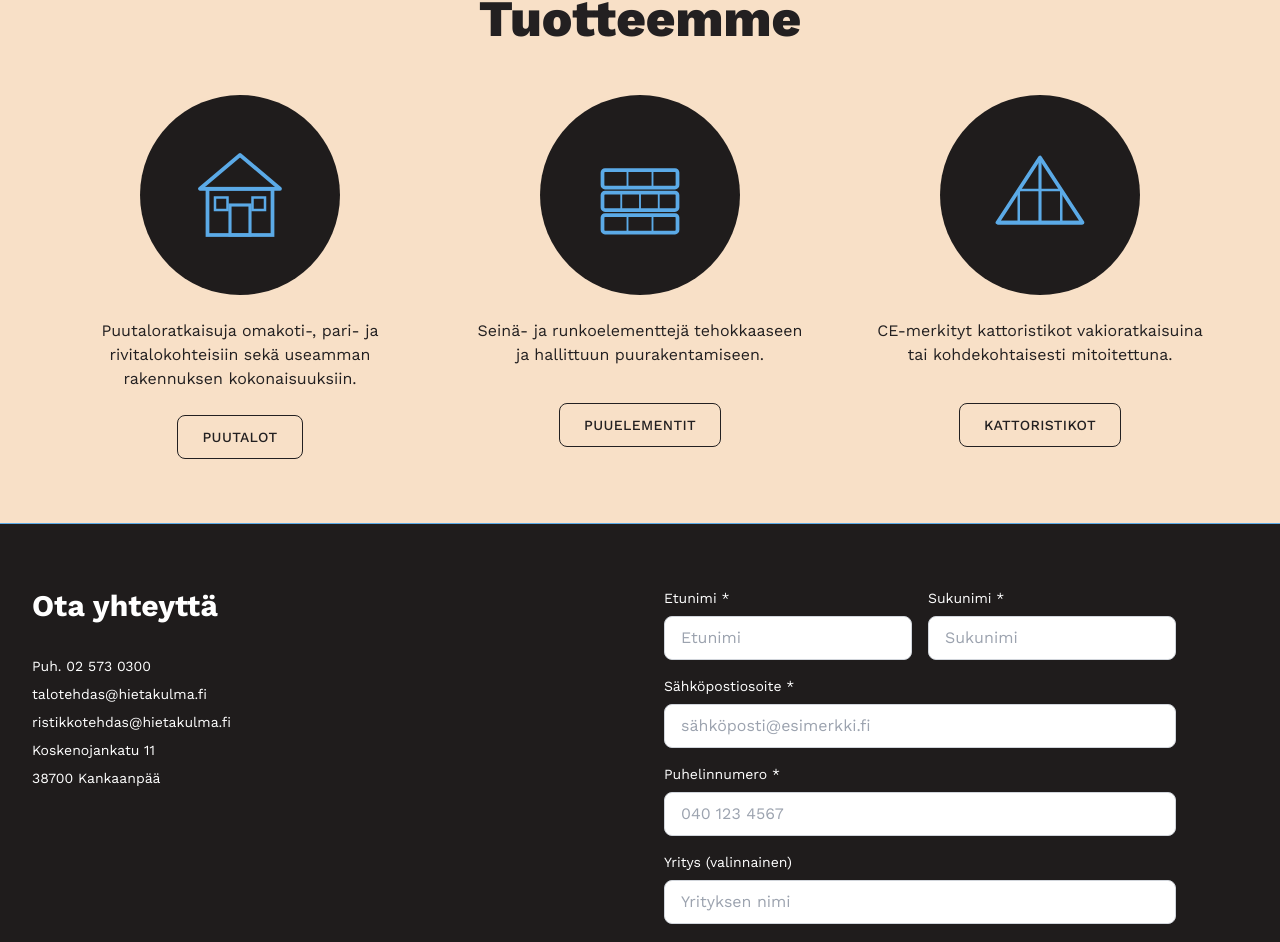
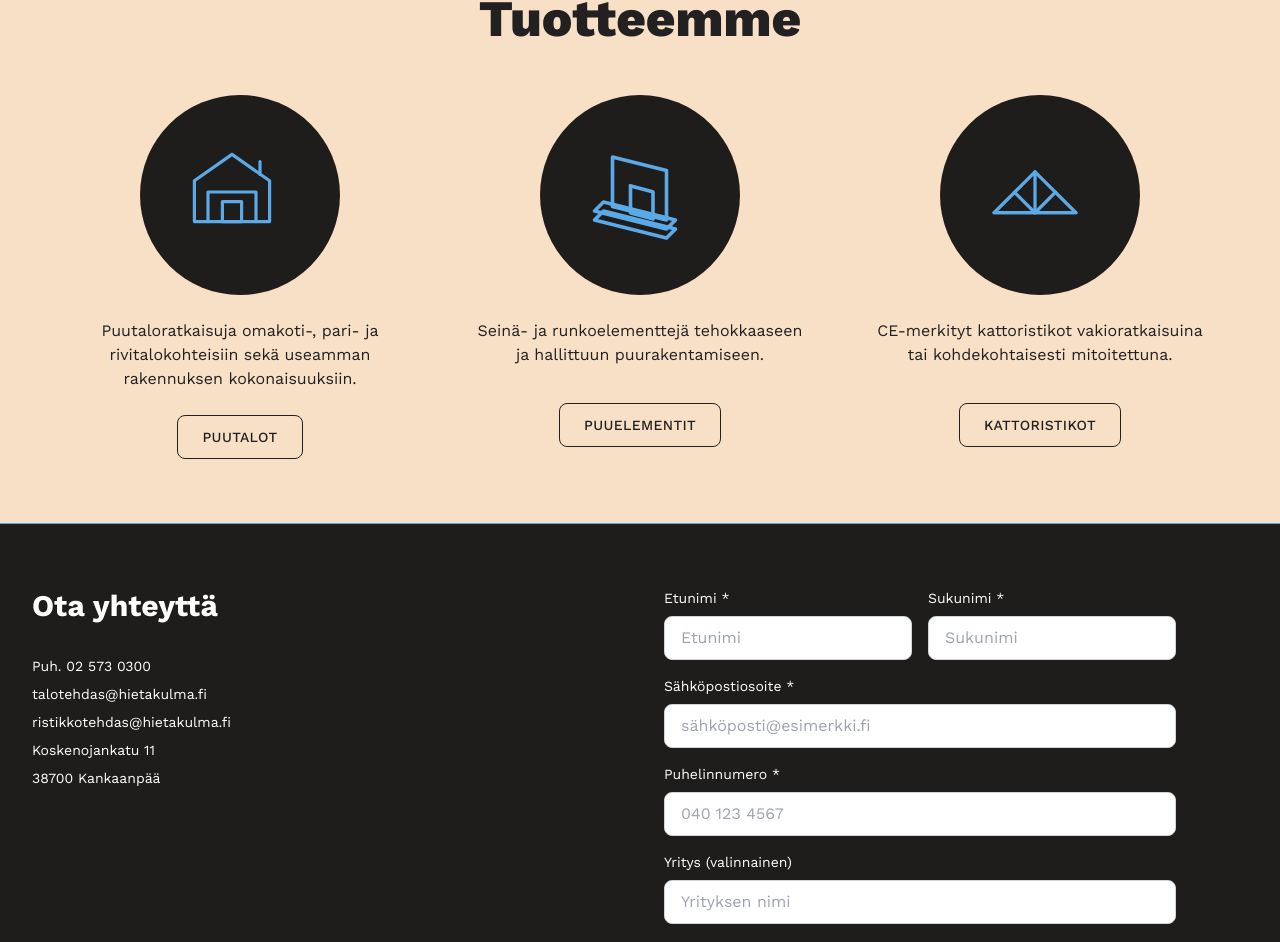
Before and after one commit to ollihietanen-blip/hietakulma, a Next.js app: page / in a window 1280 px wide. Shown: the part 2644-3586 px from the top of the page. Built offline with nearby package versions, Linux system fonts and the light colour scheme.

Commit message:
Päivitä tuoteympyröiden ikonit käyttäjän SVG-malleilla
- Puutalot: talo harjakatolla, ovella ja piipulla
- Puuelementit: 3D-seinäelementit perspektiivillä
- Kattoristikot: kolmioristikko V-tuella keskellä

https://claude.ai/code/session_01JHSd7CppV2aaeaLy97PZvS

```diff
--- a/components/sections/ProductCircles.tsx
+++ b/components/sections/ProductCircles.tsx
@@ -11,56 +11,39 @@ interface ProductCirclesProps {
 
 function HouseIcon({ className }: { className?: string }) {
   return (
-    <svg className={className} viewBox="0 0 80 80" fill="none" xmlns="http://www.w3.org/2000/svg">
-      {/* Harjakatto */}
-      <polygon points="40,8 8,35 72,35" stroke="currentColor" strokeWidth="3" strokeLinejoin="round" fill="none" />
-      {/* Seinät */}
-      <rect x="14" y="35" width="52" height="37" stroke="currentColor" strokeWidth="3" fill="none" />
-      {/* Ovi */}
-      <rect x="32" y="48" width="16" height="24" stroke="currentColor" strokeWidth="2.5" fill="none" />
-      {/* Ikkunat */}
-      <rect x="20" y="42" width="10" height="10" stroke="currentColor" strokeWidth="2" fill="none" />
-      <rect x="50" y="42" width="10" height="10" stroke="currentColor" strokeWidth="2" fill="none" />
+    <svg className={className} viewBox="0 0 100 90" fill="none" xmlns="http://www.w3.org/2000/svg">
+      <g transform="translate(2, 2) scale(0.8)">
+        <path d="M3 36L50 3L97 36V87H3V36Z" stroke="currentColor" strokeWidth="4" strokeLinecap="round" strokeLinejoin="round" fill="none" />
+        <path d="M20 87V50H80V87" stroke="currentColor" strokeWidth="4" strokeLinecap="round" strokeLinejoin="round" fill="none" />
+        <rect x="38" y="62" width="24" height="25" stroke="currentColor" strokeWidth="4" strokeLinecap="round" strokeLinejoin="round" fill="none" />
+        <path d="M85 12V28" stroke="currentColor" strokeWidth="4" strokeLinecap="round" strokeLinejoin="round" />
+      </g>
     </svg>
   );
 }
 
 function ElementIcon({ className }: { className?: string }) {
   return (
-    <svg className={className} viewBox="0 0 80 80" fill="none" xmlns="http://www.w3.org/2000/svg">
-      {/* Pinotut puuelementit / seinäelementit */}
-      {/* Alin elementti */}
-      <rect x="10" y="56" width="60" height="14" rx="2" stroke="currentColor" strokeWidth="3" fill="none" />
-      <line x1="30" y1="56" x2="30" y2="70" stroke="currentColor" strokeWidth="1.5" />
-      <line x1="50" y1="56" x2="50" y2="70" stroke="currentColor" strokeWidth="1.5" />
-      {/* Keskimmäinen elementti */}
-      <rect x="10" y="38" width="60" height="14" rx="2" stroke="currentColor" strokeWidth="3" fill="none" />
-      <line x1="25" y1="38" x2="25" y2="52" stroke="currentColor" strokeWidth="1.5" />
-      <line x1="40" y1="38" x2="40" y2="52" stroke="currentColor" strokeWidth="1.5" />
-      <line x1="55" y1="38" x2="55" y2="52" stroke="currentColor" strokeWidth="1.5" />
-      {/* Ylin elementti */}
-      <rect x="10" y="20" width="60" height="14" rx="2" stroke="currentColor" strokeWidth="3" fill="none" />
-      <line x1="30" y1="20" x2="30" y2="34" stroke="currentColor" strokeWidth="1.5" />
-      <line x1="50" y1="20" x2="50" y2="34" stroke="currentColor" strokeWidth="1.5" />
+    <svg className={className} viewBox="0 0 100 95" fill="none" xmlns="http://www.w3.org/2000/svg">
+      <g transform="translate(0, 5) scale(0.9)">
+        <path d="M5 65L85 85L95 75L15 55L5 65Z" stroke="currentColor" strokeWidth="4" strokeLinecap="round" strokeLinejoin="round" fill="none" />
+        <path d="M5 75L85 95L95 85L15 65L5 75Z" stroke="currentColor" strokeWidth="4" strokeLinecap="round" strokeLinejoin="round" fill="none" />
+        <path d="M25 5L85 20V75L25 60V5Z" stroke="currentColor" strokeWidth="4" strokeLinecap="round" strokeLinejoin="round" fill="none" />
+        <rect x="45" y="25" width="25" height="30" transform="skewY(15)" stroke="currentColor" strokeWidth="4" strokeLinecap="round" strokeLinejoin="round" fill="none" />
+      </g>
     </svg>
   );
 }
 
 function TrussIcon({ className }: { className?: string }) {
   return (
-    <svg className={className} viewBox="0 0 80 80" fill="none" xmlns="http://www.w3.org/2000/svg">
-      {/* Kattoristikon ulkomuoto - kolmio */}
-      <polygon points="40,10 6,62 74,62" stroke="currentColor" strokeWidth="3" strokeLinejoin="round" fill="none" />
-      {/* Alapalkki */}
-      <line x1="6" y1="62" x2="74" y2="62" stroke="currentColor" strokeWidth="3" />
-      {/* Pystytuki keskellä */}
-      <line x1="40" y1="10" x2="40" y2="62" stroke="currentColor" strokeWidth="2.5" />
-      {/* Vinotuki vasen */}
-      <line x1="23" y1="36" x2="23" y2="62" stroke="currentColor" strokeWidth="2" />
-      {/* Vinotuki oikea */}
-      <line x1="57" y1="36" x2="57" y2="62" stroke="currentColor" strokeWidth="2" />
-      {/* Vaakatuki */}
-      <line x1="23" y1="36" x2="57" y2="36" stroke="currentColor" strokeWidth="2" />
+    <svg className={className} viewBox="0 0 110 60" fill="none" xmlns="http://www.w3.org/2000/svg">
+      <g transform="translate(0, 0) scale(0.9)">
+        <path d="M5 55L55 5L105 55H5Z" stroke="currentColor" strokeWidth="4" strokeLinecap="round" strokeLinejoin="round" fill="none" />
+        <path d="M55 5V55" stroke="currentColor" strokeWidth="4" strokeLinecap="round" strokeLinejoin="round" />
+        <path d="M30 30L55 55L80 30" stroke="currentColor" strokeWidth="4" strokeLinecap="round" strokeLinejoin="round" fill="none" />
+        <path d="M5 55H105" stroke="currentColor" strokeWidth="4" strokeLinecap="round" strokeLinejoin="round" />
+      </g>
     </svg>
   );
 }
```
